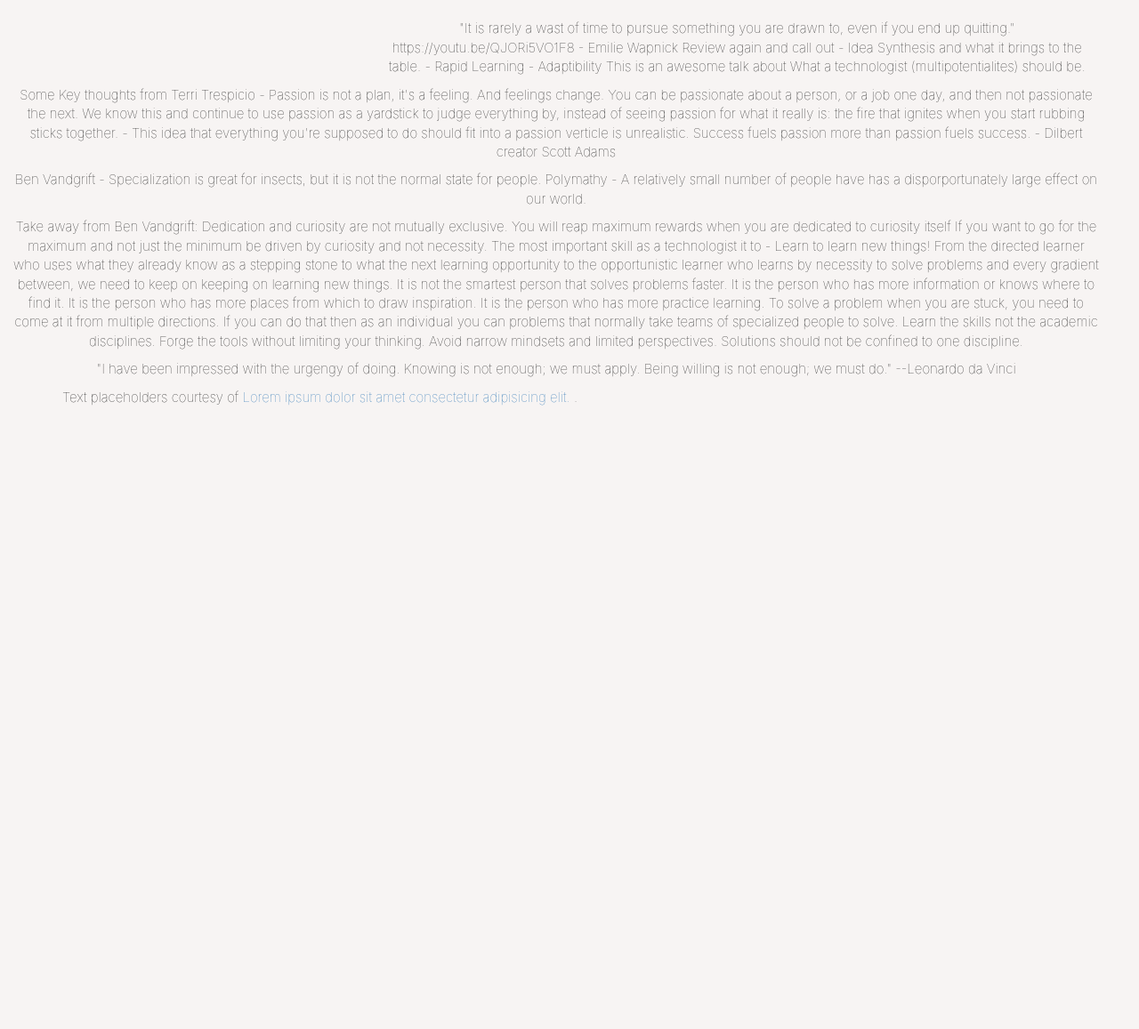
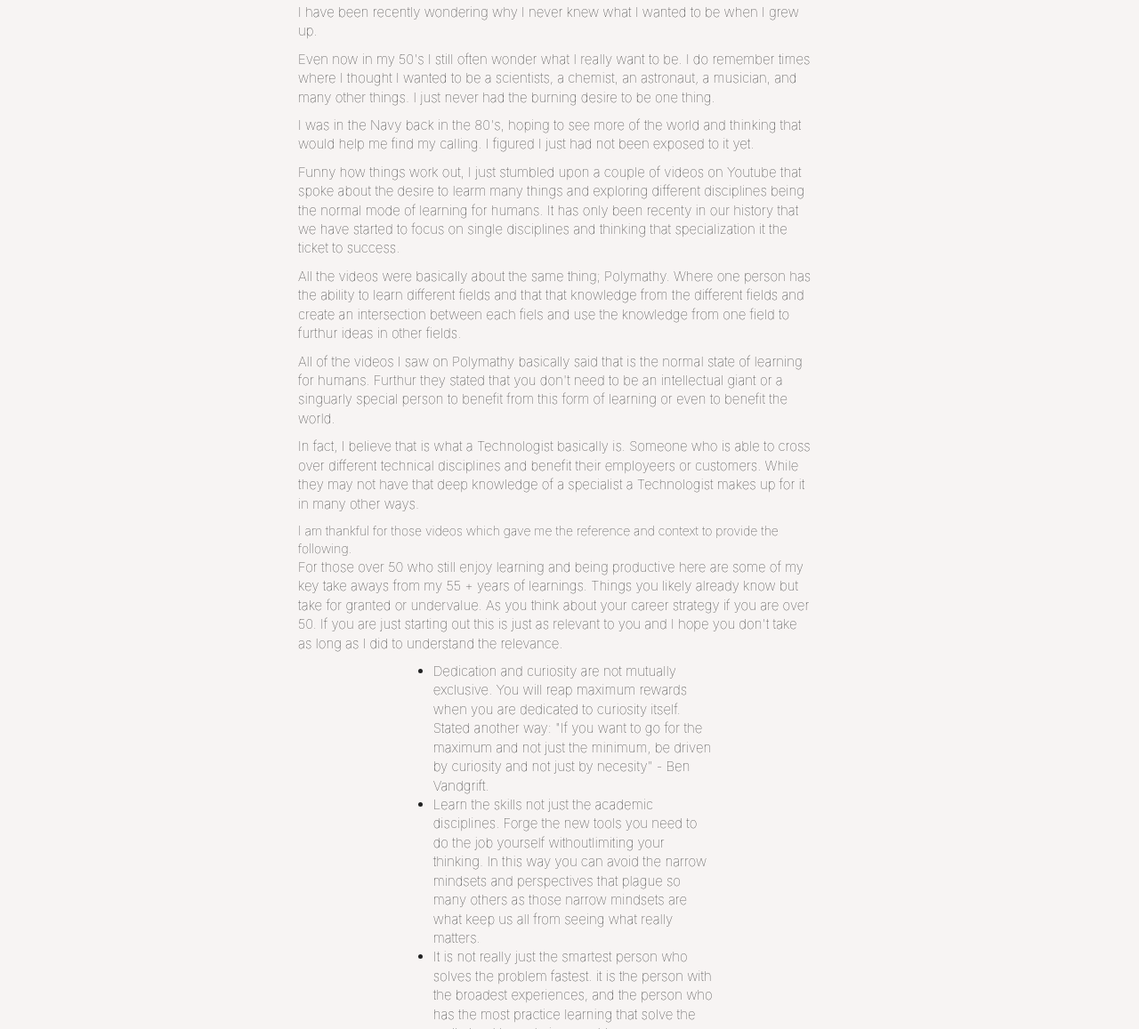
Before and after one commit to chip-edw/chip-edwards-website, a website: page index.html in a window 1280 px wide. Shown: the part 1643-2800 px from the top of the page at 89% size. Before the commit the page ends 2110 px from the top, so only its background shows below. Drawn offline with Linux system fonts and the light colour scheme.

Commit message:
7-6-2020 daily development

```diff
--- a/index.html
+++ b/index.html
@@ -104,7 +104,7 @@
                 <div class="text-center color:#222">
                     <h2 id="work"> Work </h2>
 
-                    <div class="col-lg-6 col-lg-offset-3 text-left">
+                    <div class="col-lg-6 col-lg-offset-3 col-md-6 col-md-offset-3 col-sm-6 col-sm-offset-3 col-xs-6 col-xs-offset-3 text-left">
                         <p> I currently Manage IT Production Support for a medium-sized Microsoft Dynamics AX 2012 R3
                             implementation of ~1100 AX users with interfaces to web portals serving
                             over 80,000 customers, 1500 service contractors, and 15,000 sales partners.
@@ -139,9 +139,8 @@
                 <h4 id="key-compentencies"> Key Compentencies </h4>
                 <div class="row">
                     <div class="col-md-6 col-md-offset-3">
-                        <P> List key compentencies here </P>
                         <p> Team Building * Managing & Selecting Managed Service Providers * Implementing
-                            IT controls * Implementing ITIL * Process Improvement</p>
+                        IT controls * Implementing ITIL * Process Improvement</p>
                     </div>
                 </div>
                 <br><br>
@@ -167,26 +166,87 @@
                 <h2 id="musings"> Musings </h2>
                 <p class="greyText subHead"> How should you be thinking about your career stratigy when you are over 50</p>
                 <br><br>
+                    <div class="col-lg-6 col-lg-offset-3 col-md-6 col-md-offset-3 col-sm-6 col-sm-offset-3 col-xs-6 col-xs-offset-3 text-left">
+
+                       <p> I have been recently wondering why I never knew what I wanted to be when I grew up. </p>
+
+                        <p>
+                            Even now in my 50's I still often wonder what I really want to be.  I do remember times where I thought I wanted to be a scientists,
+                            a chemist, an astronaut, a musician, and many other things. I just never had the burning desire to be one thing.
+                        </p>
+
+                        <p>
+                            I was in the Navy back in the 80's, hoping to see more of the world and thinking that would help me find my calling.
+                            I figured I just had not been exposed to it yet.
+                        </p>
+
+                        <p>
+                            Funny how things work out, I just stumbled upon a couple of videos on Youtube that spoke about the desire to learm many things and exploring
+                            different disciplines being the normal mode of learning for humans. It has only been recenty in our history that we have started to focus
+                            on single disciplines and thinking that specialization it the ticket to success.
+                        </p>
+
+                        <p>
+                            All the videos were basically about the same thing; Polymathy. Where one person has the ability to learn different fields and that that
+                            knowledge from the different fields and create an intersection between each fiels and use the knowledge from one field to furthur ideas
+                            in other fields.
+                        </p>
+
+                        <p>
+                            All of the videos I saw on Polymathy basically said that is the normal state of learning for humans. Furthur they stated that you don't need
+                            to be an intellectual giant or a singuarly special person to benefit from this form of learning or even to benefit the world.
+                        </p>
 
 
-                    <div class="col-lg-offset-4 col-md-offset-4 col-sm-offset-4 col-xs-offset-4 ">
+                        <p>
+                            In fact, I believe that is what a Technologist basically is. Someone who is able to cross over different technical disciplines and benefit their
+                            employeers or customers. While they may not have that deep knowledge of a specialist a Technologist makes up for it in many other ways.
+                        </p>
+
+                        I am thankful for those videos which gave me the reference and context to provide the following.
+
+                        <p>
+                            For those over 50 who still enjoy learning and being productive here are some of my key take aways from my 55 + years of learnings.
+                            Things you likely already know but take for granted or undervalue. As you think about your career strategy if you are over 50.
+                            If you are just starting out this is just as relevant to you and I hope you don't take as long as I did to understand the relevance.
+                        </p>
+
+                        <div Class="row col-lg-8 col-lg-offset-2 col-md-8 col-md-offset-2 col-sm-8 col-sm-offset-2
+                        col-xs-8 col-xs-offset-2 text-left color:#222">
+
+                <ul style="list-style-type:disc">
+                    <li> Dedication and curiosity are not mutually exclusive. You will reap maximum rewards when you are dedicated to curiosity itself.
+                        Stated another way: "If you want to go for the maximum and not just the minimum, be driven by curiosity and not just by necesity" - Ben Vandgrift.</li>
+                    <li> Learn the skills not just the academic disciplines. Forge the new tools you need to do the job yourself withoutlimiting your thinking.
+                        In this way you can avoid the narrow mindsets and perspectives that plague so many others as those
+                        narrow mindsets are what keep us all from seeing what really matters.</li>
+                    <li>It is not really just the smartest person who solves the problem fastest. it is the person with the broadest experiences,
+                        and the person who has the most practice learning that solve the really hard less obvious problems.
+                        </li>
+                    <li>The most important skill for a technologist is to learn to learn new things. I prefer to leard a range of things that can help solve
+                        many different types of problems rather than to simply just specialize so that I can only solve specific types of problems. </li>
+                </ul>
+            </div>
+        </div>
 
 
-                        <p> "It is rarely a wast of time to pursue something you are drawn to, even if you end up
-                            quitting."
-                            https://youtu.be/QJORi5VO1F8
-                            - Emilie Wapnick
 
-                            Review again and call out
-                            - Idea Synthesis and what it brings to the table.
-                            - Rapid Learning
-                            - Adaptibility
-                            This is an awesome talk about What a technologist (multipotentialites) should be.
-                        </p>
+
+
+
+
+
+
+
                     </div>
             </div>
 
+
+
+
             <div class="row col-lg-12 col-md-12 col-sm-12 col-xs-12 text-center color:#222">
+                <br><br><br><br><br><br><br><br><br><br>
+
 
                 <p>Some Key thoughts from Terri Trespicio
                     - Passion is not a plan, it's a feeling. And feelings change. You can be passionate about a
@@ -212,11 +272,7 @@
                 <p>
                     Take away from Ben Vandgrift:
 
-                    Dedication and curiosity are not mutually exclusive. You will reap maximum rewards when you are
-                    dedicated to curiosity itself
 
-                    If you want to go for the maximum and not just the minimum be driven by curiosity and not
-                    necessity.
 
                     The most important skill as a technologist it to - Learn to learn new things!
                     From the directed learner who uses what they already know as a stepping stone to what the next
@@ -244,6 +300,18 @@
                     Being willing is not enough; we must do."
                     --Leonardo da Vinci
                 </p>
+
+                <p> "It is rarely a wast of time to pursue something you are drawn to, even if you end up
+                    quitting."
+                    https://youtu.be/QJORi5VO1F8
+                    - Emilie Wapnick
+
+                    Review again and call out
+                    - Idea Synthesis and what it brings to the table.
+                    - Rapid Learning
+                    - Adaptibility
+                    This is an awesome talk about What a technologist (multipotentialites) should be.
+                </p>
             </div>
 
 
--- a/style.css
+++ b/style.css
@@ -1,5 +1,9 @@
 @media (min-width: 490px) {
     P {
+        font-size: .75rem;
+    }
+
+    li {
         font-size: .75rem;
     }
 
@@ -36,6 +40,10 @@
         font-size: 1rem;
     }
 
+    li {
+        font-size: 1rem;
+    }
+
     .subHead {
         font-size: 1.25rem;
         font-weight: 700;
@@ -68,6 +76,10 @@
         font-size: 1.25rem;
     }
 
+    li {
+        font-size: 1.25rem;
+    }
+
     .subHead {
         font-size: 1.5rem;
         font-weight: 700;
@@ -97,6 +109,10 @@
 
 @media (min-width: 1200px) {
     P {
+        font-size: 1.5rem;
+    }
+
+    li {
         font-size: 1.5rem;
     }
 
```
Also changed, not shown: Xindex.html (+1 -2 lines), 1 other file.
